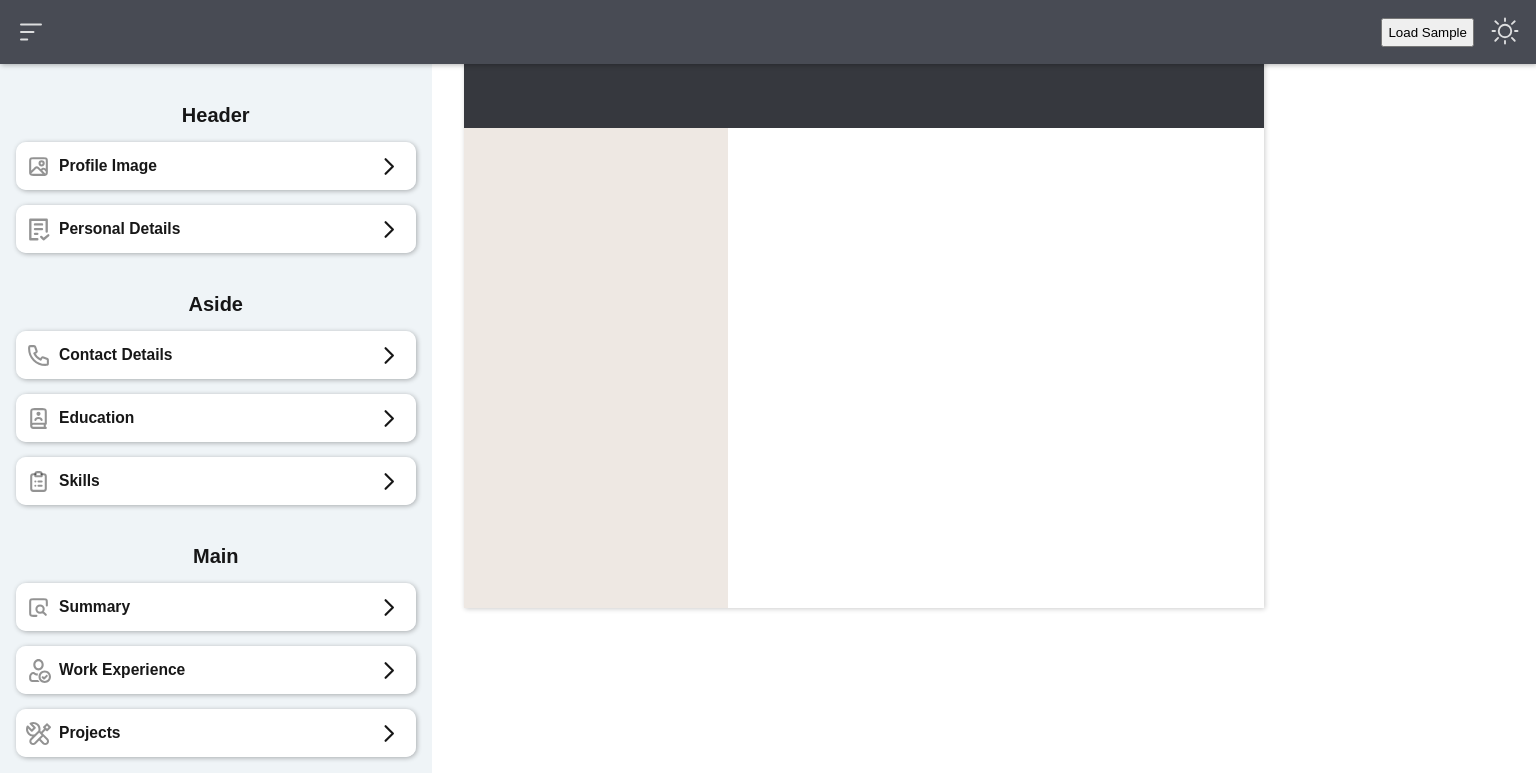
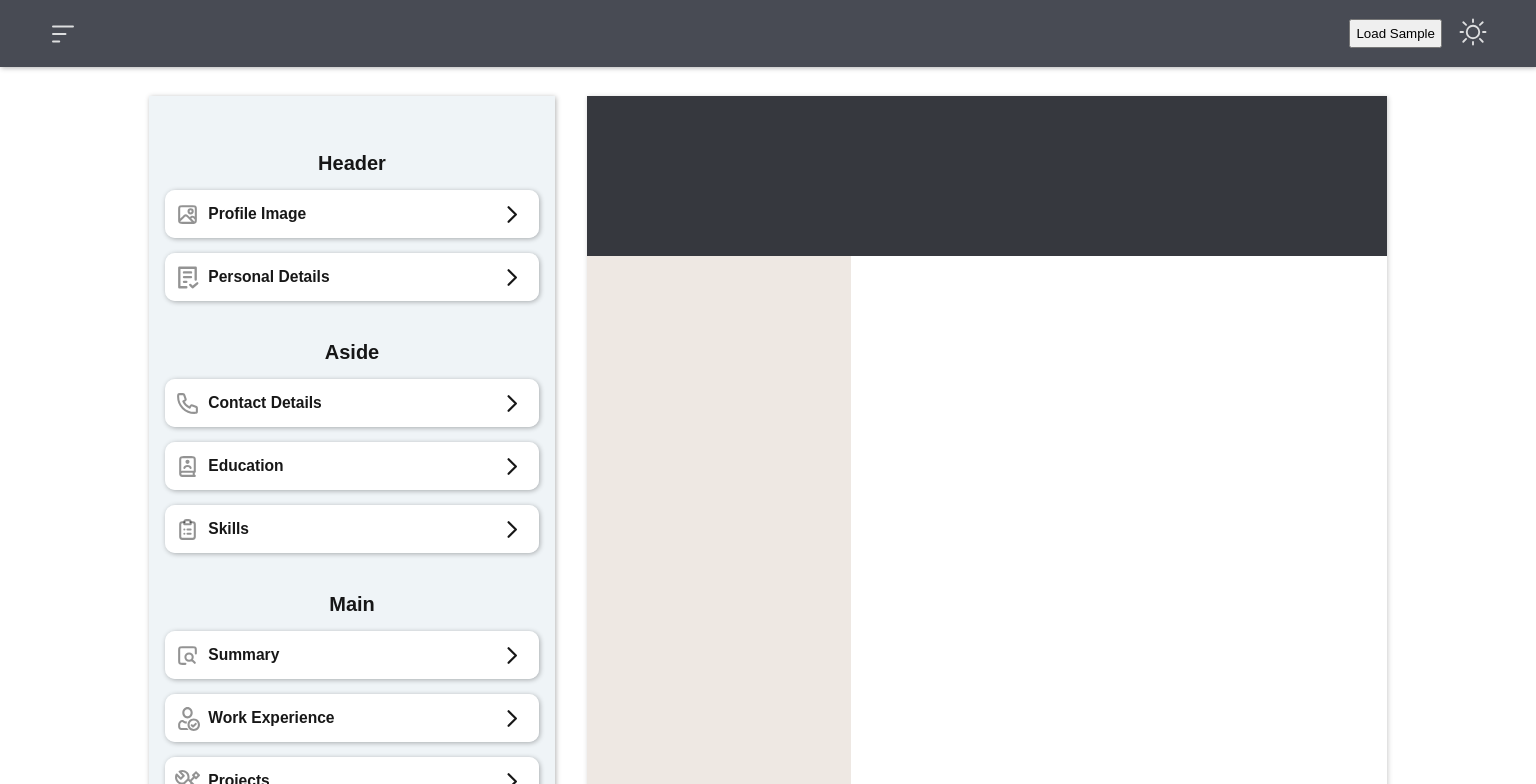
Before and after one commit to john0ground/CV-App, a React (Vite) app: page / in a window 1536 px wide. Shown: the top 784 px of the page. Built offline with nearby package versions, Linux system fonts and the light colour scheme; a web font is replaced by a local one.

Commit message:
style cv section for desktop

```diff
--- a/src/style/style.scss
+++ b/src/style/style.scss
@@ -112,7 +112,7 @@ body {
     height: 2.5rem;
     width: 100%;
     margin: 0.3rem 0 1rem 0;
-    font-size: 1rem;
+    font-size: 14px;
     padding: 0 10px;
     transition: border 0.3s ease;
 }
@@ -147,6 +147,7 @@ body {
     background: var(--bg-primary);
     transition: background-color 0.3s ease;
     margin-top: 3rem;
+    box-shadow: var(--box-shadow);
 
     header {
         background: var(--bg-header);
@@ -198,6 +199,7 @@ body {
 
     h4 {
         font-weight: 500;
+        font-size: 15px;
     }
 
     button {
@@ -473,11 +475,13 @@ body {
     --cv-h2: 12px;
     --cv-h3: 0.7rem;
     --cv-h4: 0.7rem;
+    --cv-h5: 0.6rem;
     --cv-span: 0.7rem;
     --cv-p: 0.7rem;
 
     display: grid;
     grid-template-columns: 33% auto;
+    align-content: flex-start;
     width: min(90vw, 800px);
     box-shadow: 1px 1px 5px rgba(0, 0, 0, 0.2);
     margin: 2rem 0;
@@ -520,8 +524,9 @@ body {
         background: #36383E;
         width: 100%;
         color: #fff;
-        min-height: 6rem;
+        height: 6rem;
         grid-column: 1 / 3;
+        grid-row: 1 / 2;
         display: flex;
         align-items: center;
         justify-content: left;
@@ -556,7 +561,7 @@ body {
 
     .cv-aside {
         background: #EEE8E3;
-        min-height: 30rem;
+        min-height: 930px;
         padding: 10px;
 
         h2 {
@@ -628,6 +633,7 @@ body {
 
     .cv-main {
         padding: 0 1.5rem 1.5rem 1.5rem;
+        height: 100%;
 
         .line-row {
             width: 100%;
@@ -640,8 +646,10 @@ body {
             margin-bottom: 12px;
         }
 
-        span {
-            font-size: 0.6rem;
+        h5 {
+            font-size: var(--cv-h5);
+            font-weight: 400;
+            color: var(--color-secondary);
         }
 
         p {
@@ -652,17 +660,143 @@ body {
 }
 
 @media screen and (min-width: 575px) {
+    .editor header {
+        padding: 0 2rem;
+    }
+
     .cv {
         --cv-h1: 25px;
+        --cv-h2: 14px;
+        --cv-h3: 12px;
+        --cv-h4: 12px;
+        --cv-h5: 10px;
+        --cv-span: 11px;
+        --cv-p: 11px;
+
+        .cv-header {
+            height: 8rem;
+            padding: 3rem;
+            gap: 2.7rem;
+        }
+
+        .cv-main .cv-data {
+            margin-bottom: 15px;
+        }
+    }
+}
+
+@media screen and (min-width: 768px) {
+    .cv {
+        --cv-h1: 32px;
+        --cv-h2: 18px;
+        --cv-h3: 16px;
+        --cv-h4: 15px;
+        --cv-h5: 12px;
+        --cv-span: 13px;
+        --cv-p: 13px;
+
+        .cv-header {
+            height: 9rem;
+            padding: 5rem;
+            gap: 3.4rem;
+
+            .img-container {
+                width: 95px;
+                height: 95px;
+            }
+        }
+
+        .cv-aside {
+            padding: 15px;
+
+            section {
+                margin-top: 2.5rem;
+            }
+        }
     }
 }
 
 @media screen and (min-width: 1024px) {
     #app {
         flex-direction: row;
+        align-items: flex-start;
+        justify-content: center;
+        padding-top: 6rem;
+
+        & > * {
+            margin: 0;
+        }
+    }
+
+    .editor {
+        padding-bottom: 3rem;
+
+        header {
+            height: 4.2rem;
+        }
+    }
+}
+
+@media screen and (min-width: 1300px) {
+    .editor {
+        header {
+            padding: 0 3rem;
+        }
     }
 
     .cv {
-        align-self: flex-start;
+        --cv-h1: 36px;
+        --cv-h2: 23px;
+        --cv-h3: 18px;
+        --cv-h4: 16px;
+        --cv-h5: 12px;
+        --cv-span: 16px;
+        --cv-p: 16px;
+
+        .cv-aside {
+            padding: 3rem 25px;
+
+            #cv-contact {
+                margin: 0;
+
+                div.contact-row .contact-icon {
+                    min-width: 25px;
+                    height: 25px;
+
+                    svg {
+                        width: 15px;
+                        height: 15px;
+                    }
+                }
+
+                span {
+                    font-size: 14px;
+                }
+            }
+
+            #cv-skills .skills-data {
+                margin-bottom: 10px;
+            }
+        }
+
+        .cv-main {
+            padding: 3rem 1.5rem;
+
+            #cv-summary {
+                margin: 0;
+            }
+
+            .cv-data {
+                margin-bottom: 25px;
+            }
+
+            h5 {
+                margin-top: 5px;
+            }
+
+            p {
+                margin-top: 12px;
+            }
+        }
     }
 }
```
Also changed, not shown: src/App.tsx (+5 -3 lines).
